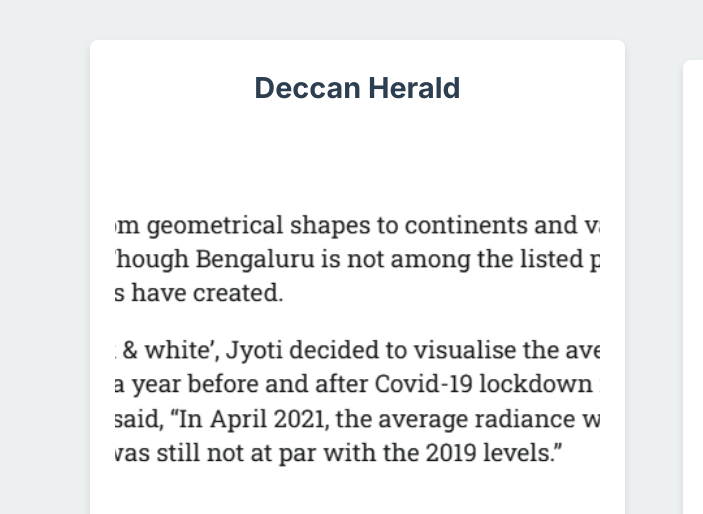
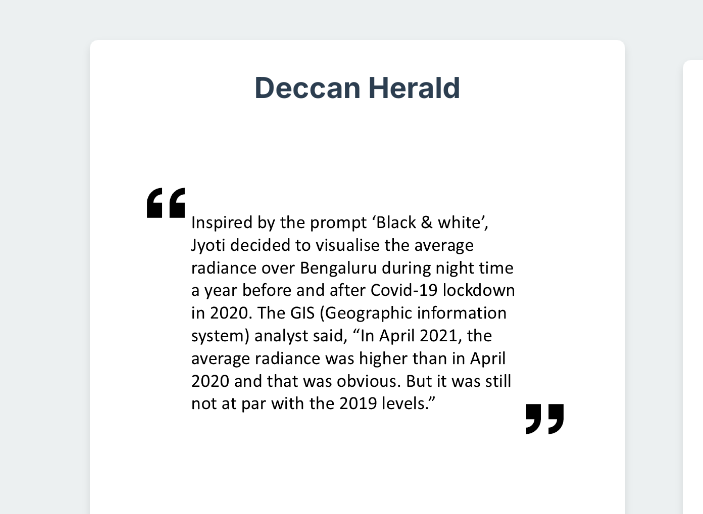
Before and after one commit to geo-ti/portfolio, a plain HTML site: page projects/feature.html in a window 1280 px wide. Shown: the part 265-779 px from the top of the page, 0-703 px from the left. Drawn offline with Linux system fonts and the light colour scheme.

Commit message:
Update feature.html

```diff
--- a/projects/feature.html
+++ b/projects/feature.html
@@ -30,7 +30,7 @@
             <div class="container">
                 <div class="project-card">
                     <h3>Deccan Herald</h3>
-                    <img src="images/mention_deccan_herald.png" alt="Project 1 Image">
+                    <img src="images/DH_sc.png" alt="Project 1 Image">
                     <!-- <p>some text</p> -->
                     <a href="https://www.deccanherald.com/india/karnataka/bengaluru/bengalureans-take-up-30-day-map-challenge-2788620" class="btn">View article <i class="fas fa-external-link-alt"></i></a>
                 </div>
```
